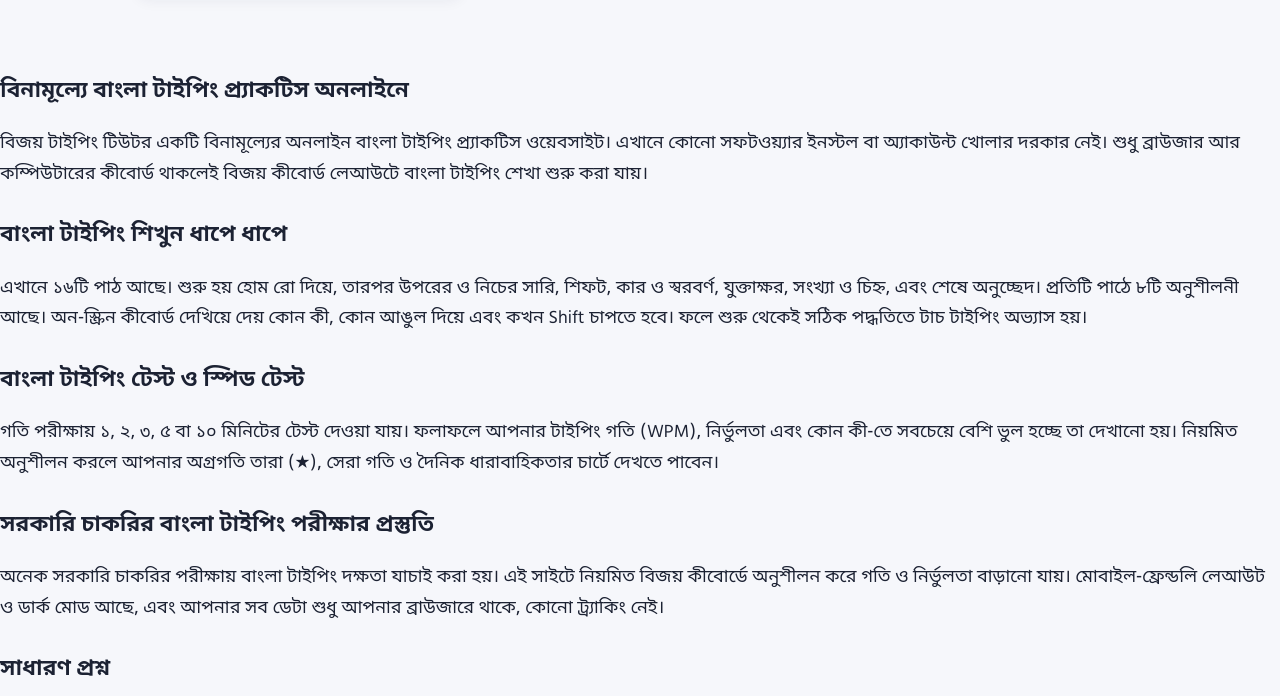
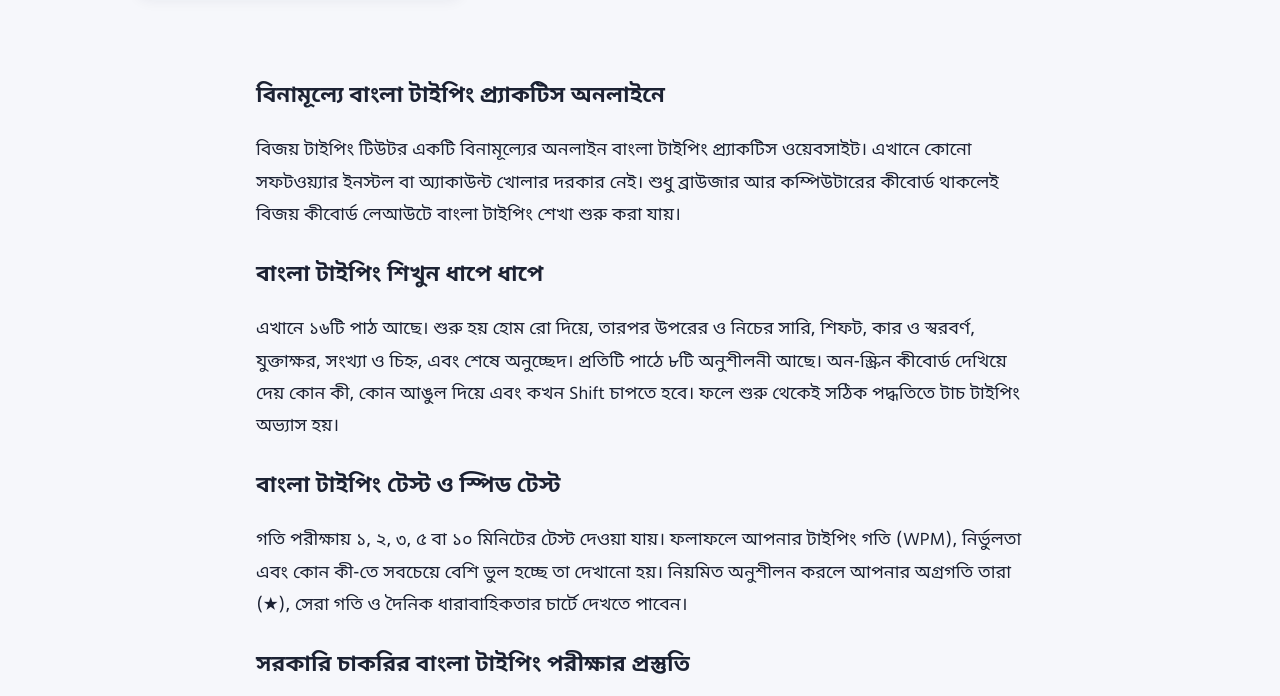
Before and after one commit to ismail-shikder/Bangla-touch-typing, a plain HTML site: page index.html in a window 1280 px wide. Shown: the part 1809-2505 px from the top of the page. Drawn offline with Linux system fonts and the light colour scheme.

Commit message:
Add SEO content styles to style.css
Added styles for SEO content section.

```diff
--- a/style.css
+++ b/style.css
@@ -231,3 +231,6 @@ th { color: var(--muted); font-weight: 600; font-size: 14px; }
 .sr-only { position: absolute; width: 1px; height: 1px; overflow: hidden; clip: rect(0 0 0 0); }
 @media (prefers-reduced-motion: reduce) { * { animation: none !important; transition: none !important; scroll-behavior: auto !important; } }
 @media print { .topbar, .footer { display: none; } }
+
+.seo-content { max-width: 800px; margin: 2rem auto; padding: 0 1rem; line-height: 1.8; }
+.seo-content h2 { margin-top: 1.5rem; }
```
